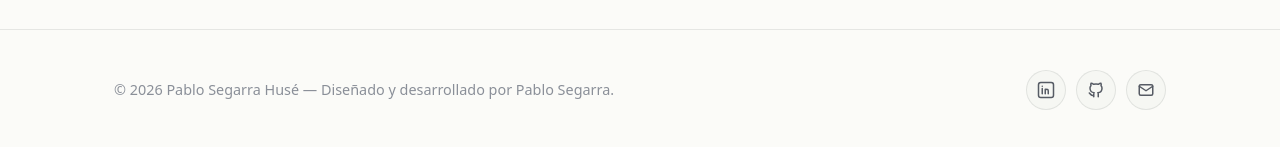
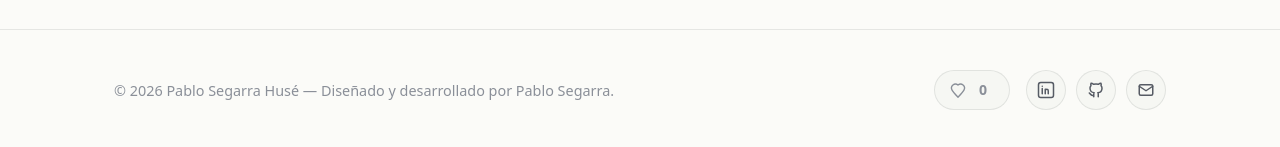
Before and after one commit to Huspablo/portfolio-pablo-segarra, a Vue app: page / in a window 1280 px wide. Shown: the part 7846-7993 px from the top of the page. Built offline with nearby package versions, Linux system fonts and the light colour scheme; no server answers; a web font is replaced by a local one.

Commit message:
Add like button with Upstash Redis counter

```diff
--- a/src/components/FooterSection.vue
+++ b/src/components/FooterSection.vue
@@ -5,6 +5,8 @@
         &copy; {{ year }} Pablo Segarra Husé —
         <span>{{ t('footer.rights') }}</span>
       </p>
+      <div class="footer-right">
+        <LikeButton />
         <div class="footer-socials">
           <a
             class="icon-btn"
@@ -30,10 +32,12 @@
           ></a>
         </div>
       </div>
+    </div>
   </footer>
 </template>
 
 <script setup>
+import LikeButton from './LikeButton.vue'
 import { useI18n } from '../composables/useI18n.js'
 import { icons } from '../utils/icons.js'
 
--- /dev/null
+++ b/src/components/LikeButton.vue
@@ -0,0 +1,151 @@
+<template>
+  <div class="like-wrap">
+    <button
+      :class="['like-btn', { liked, 'like-btn--pop': popping }]"
+      @click="handleLike"
+      :aria-label="liked ? 'Ya has dado me gusta' : 'Dar me gusta al portfolio'"
+      :disabled="liked"
+    >
+      <svg class="like-heart" viewBox="0 0 24 24" fill="none" xmlns="http://www.w3.org/2000/svg" aria-hidden="true">
+        <path
+          d="M12 21.593c-.524-.6-6.572-7.01-7.916-9.48A5.25 5.25 0 0 1 12 5.45a5.25 5.25 0 0 1 7.916 6.663C18.572 14.583 12.524 20.993 12 21.593z"
+          :fill="liked ? 'currentColor' : 'none'"
+          stroke="currentColor"
+          stroke-width="1.8"
+          stroke-linejoin="round"
+        />
+      </svg>
+      <span class="like-count">
+        <Transition name="count" mode="out-in">
+          <span :key="count">{{ count }}</span>
+        </Transition>
+      </span>
+    </button>
+    <Transition name="fade-up">
+      <span v-if="showThanks" class="like-thanks">¡Gracias! 🎉</span>
+    </Transition>
+  </div>
+</template>
+
+<script setup>
+import { ref, onMounted } from 'vue'
+
+const count = ref(0)
+const liked = ref(false)
+const popping = ref(false)
+const showThanks = ref(false)
+
+async function fetchCount() {
+  try {
+    const r = await fetch('/api/likes')
+    const data = await r.json()
+    count.value = data.likes ?? 0
+  } catch {
+    // API not configured yet — show 0
+  }
+}
+
+async function handleLike() {
+  if (liked.value) return
+
+  liked.value = true
+  localStorage.setItem('ps-liked', '1')
+
+  // Optimistic update
+  count.value++
+  triggerPop()
+
+  try {
+    const r = await fetch('/api/likes', { method: 'POST' })
+    const data = await r.json()
+    count.value = data.likes ?? count.value
+  } catch {
+    // keep optimistic value
+  }
+
+  showThanks.value = true
+  setTimeout(() => (showThanks.value = false), 2400)
+}
+
+function triggerPop() {
+  popping.value = true
+  setTimeout(() => (popping.value = false), 400)
+}
+
+onMounted(() => {
+  liked.value = !!localStorage.getItem('ps-liked')
+  fetchCount()
+})
+</script>
+
+<style scoped>
+.like-wrap {
+  display: flex;
+  align-items: center;
+  gap: 12px;
+}
+
+.like-btn {
+  display: inline-flex;
+  align-items: center;
+  gap: 8px;
+  padding: 8px 18px 8px 14px;
+  border-radius: 100px;
+  background: var(--surface-2);
+  border: 1px solid var(--border);
+  color: var(--text-faint);
+  font-size: 0.88rem;
+  font-weight: 600;
+  cursor: pointer;
+  transition: background 0.25s, border-color 0.25s, color 0.25s, transform 0.2s;
+}
+.like-btn:not(:disabled):hover {
+  background: var(--surface);
+  border-color: var(--accent);
+  color: var(--accent-deep);
+  transform: translateY(-2px);
+}
+.like-btn:disabled { cursor: default; }
+.like-btn.liked {
+  color: #e05c7a;
+  border-color: rgba(224, 92, 122, 0.35);
+  background: rgba(224, 92, 122, 0.08);
+}
+
+.like-btn--pop .like-heart {
+  animation: heart-pop 0.4s cubic-bezier(0.22, 1, 0.36, 1);
+}
+@keyframes heart-pop {
+  0%   { transform: scale(1); }
+  40%  { transform: scale(1.5); }
+  70%  { transform: scale(0.88); }
+  100% { transform: scale(1); }
+}
+
+.like-heart {
+  width: 18px;
+  height: 18px;
+  flex-shrink: 0;
+  transition: fill 0.2s, color 0.2s;
+}
+.liked .like-heart { color: #e05c7a; }
+
+.like-count { min-width: 16px; text-align: center; }
+
+/* Counter flip */
+.count-enter-active,
+.count-leave-active { transition: all 0.2s ease; }
+.count-enter-from  { opacity: 0; transform: translateY(-8px); }
+.count-leave-to    { opacity: 0; transform: translateY(8px); }
+
+/* Thanks message */
+.like-thanks {
+  font-size: 0.84rem;
+  font-weight: 600;
+  color: var(--accent-deep);
+}
+.fade-up-enter-active,
+.fade-up-leave-active { transition: all 0.3s ease; }
+.fade-up-enter-from,
+.fade-up-leave-to { opacity: 0; transform: translateY(6px); }
+</style>
--- a/src/styles/main.css
+++ b/src/styles/main.css
@@ -525,6 +525,7 @@ html[data-theme='dark'] { --logo-filter: brightness(1.15) contrast(0.85); }
 .footer { border-top: 1px solid var(--border); padding-block: 40px; margin-top: 40px; }
 .footer-grid { display: flex; justify-content: space-between; align-items: center; gap: 20px; flex-wrap: wrap; }
 .footer-grid p { color: var(--text-faint); font-size: 0.9rem; }
+.footer-right { display: flex; align-items: center; gap: 16px; flex-wrap: wrap; }
 .footer-socials { display: flex; gap: 10px; }
 
 /* ---------- Work / Projects (new data-driven section) ---------- */
```
Also changed, not shown: api/likes.js (added, +34 -0 lines). Lines whose indentation alone changed are shown as unchanged.
